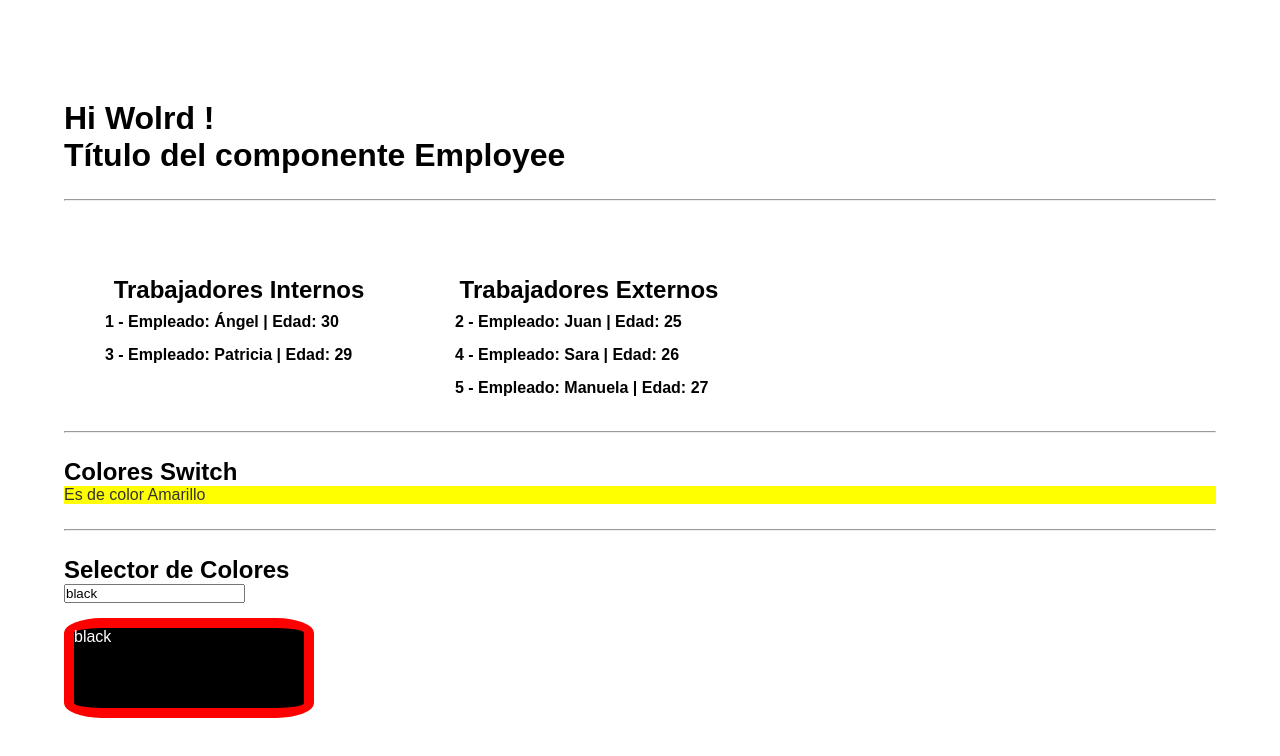
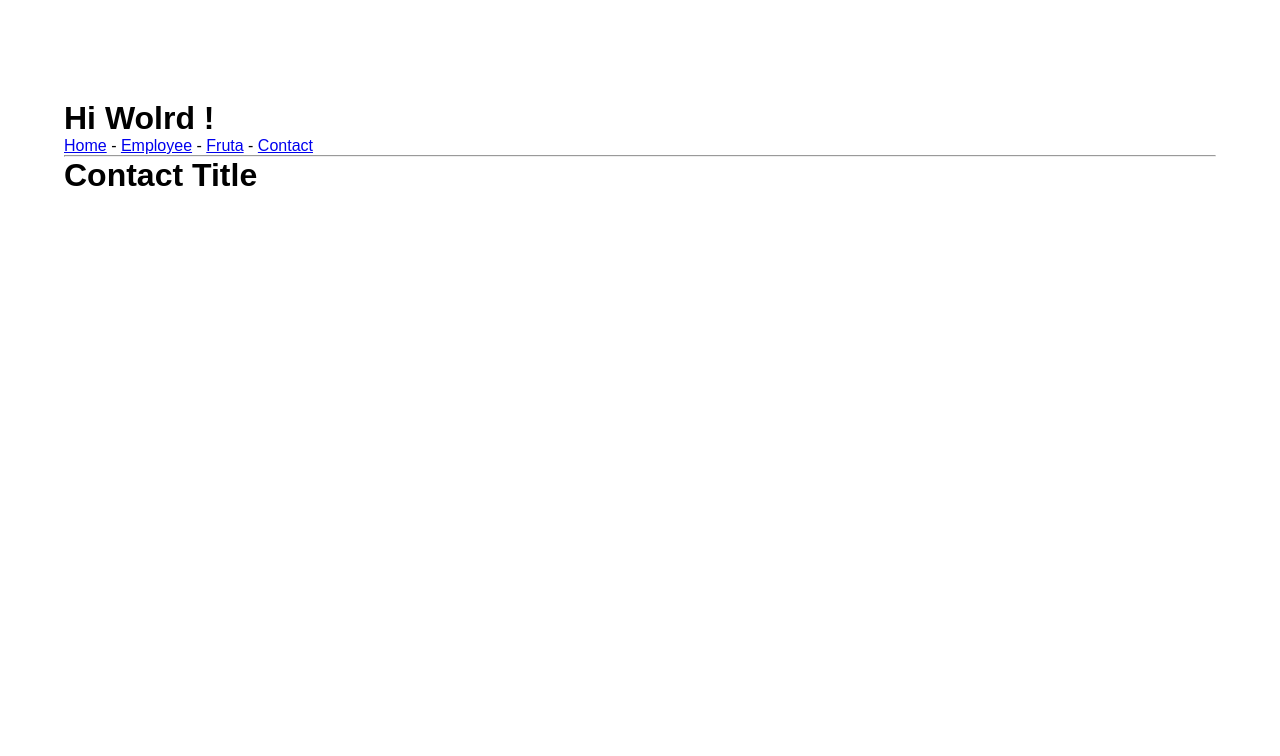
Before and after one commit to angelherce/udemy-angular-01, an Angular app in the folder curso-angular-01/: page /contact in a window 1280 px wide. Shown: the top 756 px of the page. Built offline with nearby package versions, Linux system fonts and the light colour scheme.

Commit message:
Sección 06: V031 - Menú de navegación - Se han creado 2 componentes nuevos (Home y Contact). - Se ha añadido un menu de navegación en la plantilla del componente App. - Se ha añadido la documentación correspondiente a lo que se ha realizado.

```diff
--- a/curso-angular-01/src/app/app.component.html
+++ b/curso-angular-01/src/app/app.component.html
@@ -1,2 +1,12 @@
 <h1>Hi Wolrd !</h1>
+
+<nav>
+   <a [routerLink]="['/home']">Home</a> -
+   <a [routerLink]="['/employee']">Employee</a> -
+   <a [routerLink]="['/fruta']">Fruta</a> -
+   <a [routerLink]="['/contact']">Contact</a>
+</nav>
+
+<hr/>
+
 <router-outlet></router-outlet>
--- a/curso-angular-01/src/app/app.module.ts
+++ b/curso-angular-01/src/app/app.module.ts
@@ -6,12 +6,16 @@
 import { AppComponent } from './app.component';
 import { FrutaComponent } from './components/fruta/fruta.component';
 import { EmployeeComponent } from './components/employee/employee.component';
+import { ContactComponent } from './components/contact/contact.component';
+import { HomeComponent } from './components/home/home.component';
 
 @NgModule({
    declarations: [
       AppComponent,
       FrutaComponent,
-      EmployeeComponent
+      EmployeeComponent,
+      ContactComponent,
+      HomeComponent
    ],
    imports: [
       BrowserModule,
--- /dev/null
+++ b/curso-angular-01/src/app/components/contact/contact.component.html
@@ -0,0 +1 @@
+<h1>{{title}}</h1>
--- /dev/null
+++ b/curso-angular-01/src/app/components/contact/contact.component.ts
@@ -0,0 +1,13 @@
+import { Component } from '@angular/core';
+
+@Component({
+   selector: 'contact',
+   templateUrl: './contact.component.html'
+})
+export class ContactComponent {
+   public title: string;
+
+   public constructor() {
+      this.title = 'Contact Title';
+   }
+}
--- /dev/null
+++ b/curso-angular-01/src/app/components/home/home.component.html
@@ -0,0 +1 @@
+<h1>{{title}}</h1>
--- /dev/null
+++ b/curso-angular-01/src/app/components/home/home.component.ts
@@ -0,0 +1,13 @@
+import { Component } from '@angular/core';
+
+@Component({
+   selector: 'home',
+   templateUrl: './home.component.html'
+})
+export class HomeComponent{
+   public title: string;
+
+   public constructor() {
+      this.title = 'Home Title';
+   }
+}
```
Also changed, not shown: curso-angular-01/src/app/app-routing.module.ts (+8 -4 lines), 1 other file (tests, documents, lock files or other folders).
